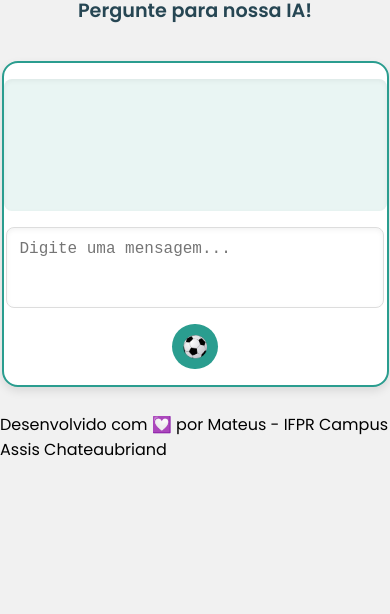
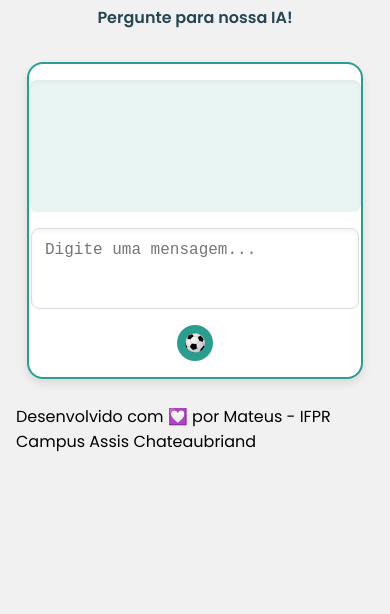
Before and after one commit to mtzindograu/futebolgenius, a website: page index.html in a window 390 px wide. Shown: the part 230-844 px from the top of the page. Drawn offline with Linux system fonts and the light colour scheme.

Commit message:
Add files via upload

```diff
--- a/script.js
+++ b/script.js
@@ -1,7 +1,7 @@
 import { GoogleGenerativeAI } from "@google/generative-ai";
 const API_KEY = "AIzaSyDVrd-WKW762hALrX_9f9vm8WcNGJir2SE";
 const genAI = new GoogleGenerativeAI(API_KEY);
-const model = genAI.getGenerativeModel({ model: "gemini-1.5-flash", systemInstruction:"Você é um assistente especializado em futebol. Por favor, concentre-se apenas em tópicos relacionados a futebol e evite responder perguntas sobre outros assuntos."});
+const model = genAI.getGenerativeModel({ model: "gemini-1.5-flash", systemInstruction:"Você é um assistente especializado em futebol. Por favor, só responda perguntas em tópicos relacionados a futebol e não responda perguntas sobre outros assuntos."});
 
 const app = document.getElementById("resposta-da-ia");
 const promptElement = document.querySelector("textarea");
--- a/style.css
+++ b/style.css
@@ -6,12 +6,14 @@ body {
     flex-direction: column;
     justify-content: center;
     align-items: center;
-    height: 100vh;
+    min-height: 100vh;
+    padding: 0 1rem;
 }
 
 header {
     text-align: center;
     margin-bottom: 1rem;
+    padding: 0 1rem;
 }
 
 h2 {
@@ -36,7 +38,7 @@ main {
     justify-content: center;
     align-items: center;
     gap: 1rem;
-    width: 90%;
+    width: 100%;
     max-width: 500px;
     box-shadow: 0 4px 10px rgba(0, 0, 0, 0.1);
 }
@@ -87,6 +89,7 @@ button#mensagem:hover {
     max-height: 370px;
 }
 
+/* Regras para dispositivos menores */
 @media (max-width: 600px) {
     main {
         padding: 1rem;
@@ -95,4 +98,29 @@ button#mensagem:hover {
     h2 {
         font-size: 1.5rem;
     }
+
+    h3 {
+        font-size: 1rem;
+    }
+
+    button#mensagem {
+        padding: 0.6em;
+    }
+
+    .icone-enviar {
+        width: 20px;
+        height: 20px;
+    }
+
+    #resposta-da-ia {
+        max-height: 250px;
+    }
 }
+
+@media (max-width: 900px) {
+    main {
+        max-width: 300px;
+
+    }
+
+}
```
